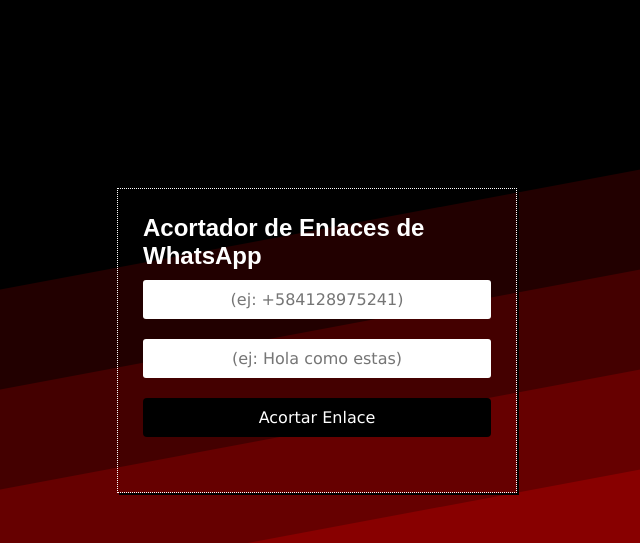
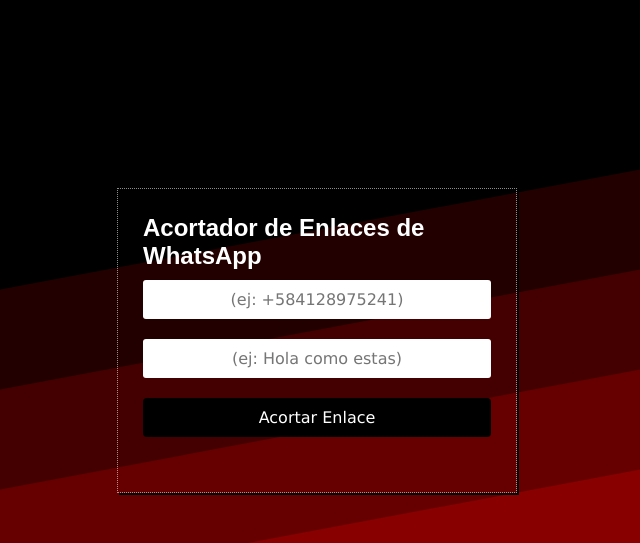
Before and after one commit to YearZero4/linkWcut, a plain HTML site: page index.html in a window 1280 px wide. Shown: the top 543 px of the page, 323-963 px from the left. Drawn offline with Linux system fonts and the light colour scheme.

Commit message:
Update styles.css

```diff
--- a/styles.css
+++ b/styles.css
@@ -23,7 +23,7 @@ box-shadow:
 2px 2px 0px rgba(0, 0, 0, 0.9),
 2px 2px 0px rgba(0, 0, 0, 0.9),
 2px 2px 0px rgba(0, 0, 0, 0.9);
-border: 1px dotted #fff;
+border: 1px dotted rgba(255, 255, 255, 0.55);
 padding: 25px;
 display: flex;
 justify-content: center;
```
